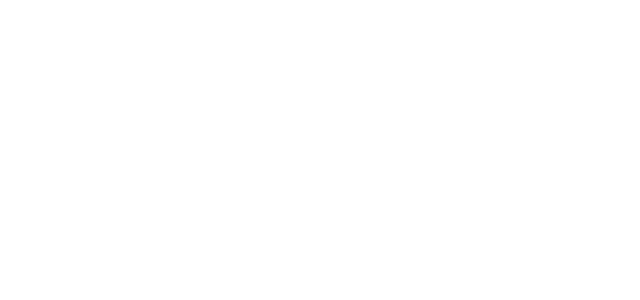
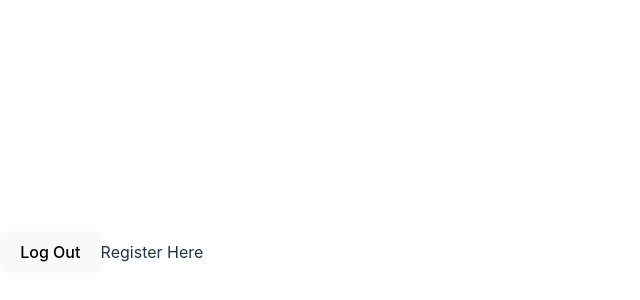
Before and after one commit to AntwonC/Fitness-App, a React (Vite) app: page /dashboard in a window 1280 px wide. Before the commit this address had no page. Shown: the part 148-448 px from the top of the page, without its empty margins (0-640 px from the left). Built offline with nearby package versions, Linux system fonts and the light colour scheme.

Commit message:
Set up files

```diff
--- a/package.json
+++ b/package.json
@@ -11,6 +11,7 @@
   },
   "dependencies": {
     "@ant-design/x": "^1.0.4",
+    "@auth0/auth0-react": "^2.3.0",
     "@chakra-ui/react": "^3.3.0",
     "@emotion/react": "^11.14.0",
     "@hello-pangea/dnd": "^17.0.0",
--- a/src/components/Dashboard.tsx
+++ b/src/components/Dashboard.tsx
@@ -6,6 +6,7 @@
 
 
 import '../styles/Dashboard.css'
+
 
 
 
--- /dev/null
+++ b/src/components/LoginButton.tsx
@@ -0,0 +1,11 @@
+import React from "react";
+import { useAuth0 } from "@auth0/auth0-react";
+
+const LoginButton = () => {
+    const { loginWithRedirect } = useAuth0();
+
+
+    return <button onClick={() => loginWithRedirect()}>Login</button>
+}
+
+export default LoginButton;
--- /dev/null
+++ b/src/components/LogoutButton.tsx
@@ -0,0 +1,14 @@
+import React from "react";
+import { useAuth0 } from "@auth0/auth0-react";
+
+const LogoutButton = () => {
+  const { logout } = useAuth0();
+
+  return (
+    <button onClick={() => logout({ logoutParams: { returnTo: "http://localhost:5173" } })}>
+      Log Out
+    </button>
+  );
+};
+
+export default LogoutButton;
--- a/src/components/Register.tsx
+++ b/src/components/Register.tsx
@@ -1,9 +1,12 @@
 import { useState } from 'react';
+import Logout from './LogoutButton';
 
 const Register = () => {
     return (
         <div>
+            <Logout />
             Register Here
+
         </div>
     )
 }
--- a/src/main.tsx
+++ b/src/main.tsx
@@ -2,33 +2,63 @@
 import { createRoot } from 'react-dom/client'
 import ReactDOM from 'react-dom/client';
 import { BrowserRouter, Routes, Route } from 'react-router';
-import { NavLink, Link } from 'react-router'
+import { NavLink, Link } from 'react-router';
+import { Auth0Provider } from '@auth0/auth0-react';
 
 import './index.css'
 import App from './App.tsx'
 import Dashboard from './components/Dashboard.tsx'
 import Register from './components/Register.tsx'
+import Login from './components/LoginButton.tsx'
+import Logout from './components/LogoutButton.tsx'
 
 createRoot(document.getElementById('root')!).render(
   <StrictMode>
     <BrowserRouter>
+              <Auth0Provider
+                domain="dev-t1y3qi7wi4pzdgwr.us.auth0.com"
+                clientId="db6aZURqbKbOjYc3DzUkcekTqJRgRR52"
+                authorizationParams={{
+                  redirect_uri: "http://localhost:5173/dashboard"
+                }}
+
+
+                >
               <Routes>
 
          <Route path="/" element={
 
-              <Dashboard />
+           <Login />
 
            }>
+
+
          </Route>
 
-          <Route path="/register" element={
-
+         <Route path="/dashboard" element={
               <Register />
 
           }>
+
+
+          </Route>
+
+         <Route path="/logout" element={
+              <Logout />
+
+          }>
+
+
          </Route>
 
      </Routes>
+
+
+                </Auth0Provider>
+
+
+
+
     </BrowserRouter>
   </StrictMode>,
 )
```
Also changed, not shown: 1 other file (tests, documents, lock files or other folders). Lines whose indentation alone changed are shown as unchanged.
